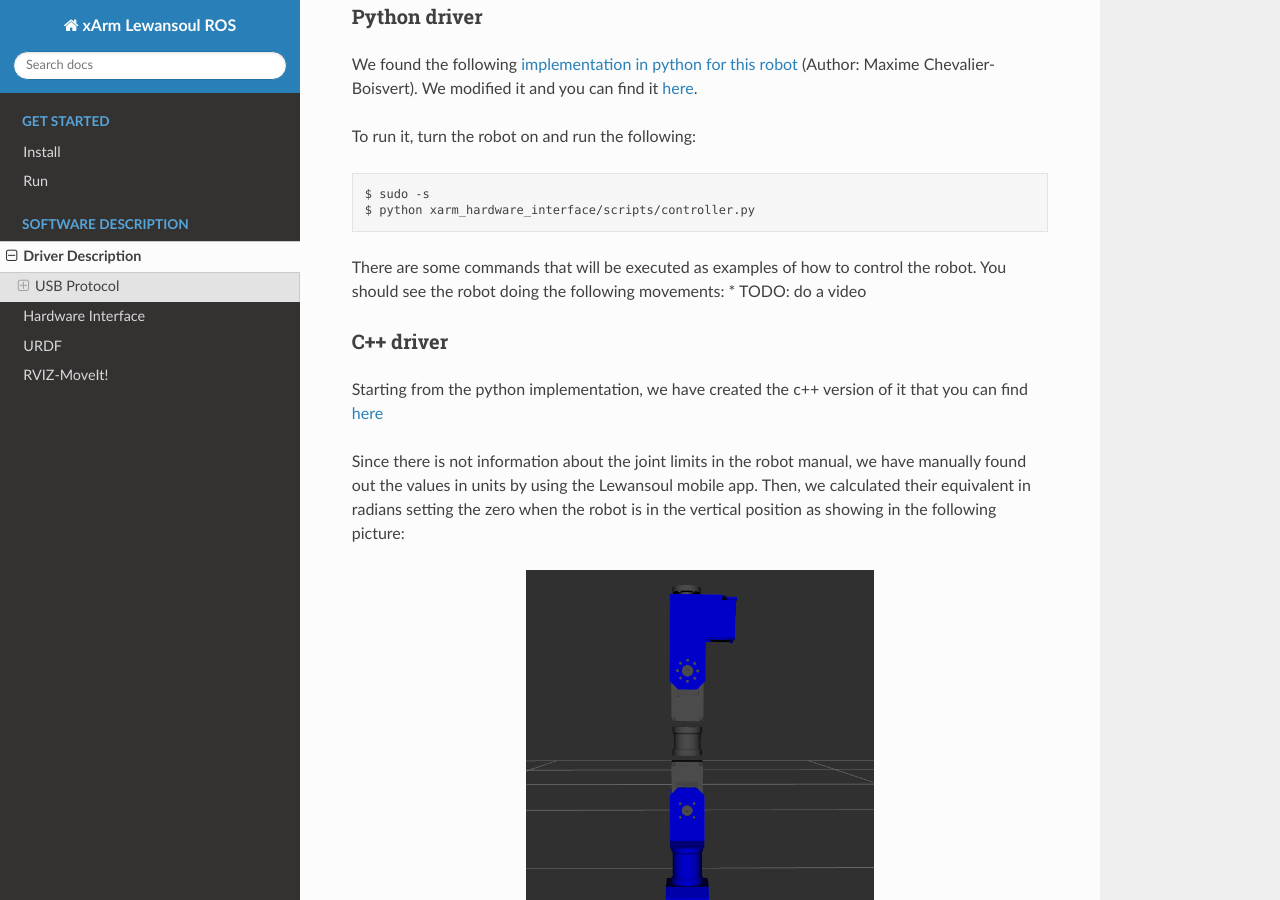
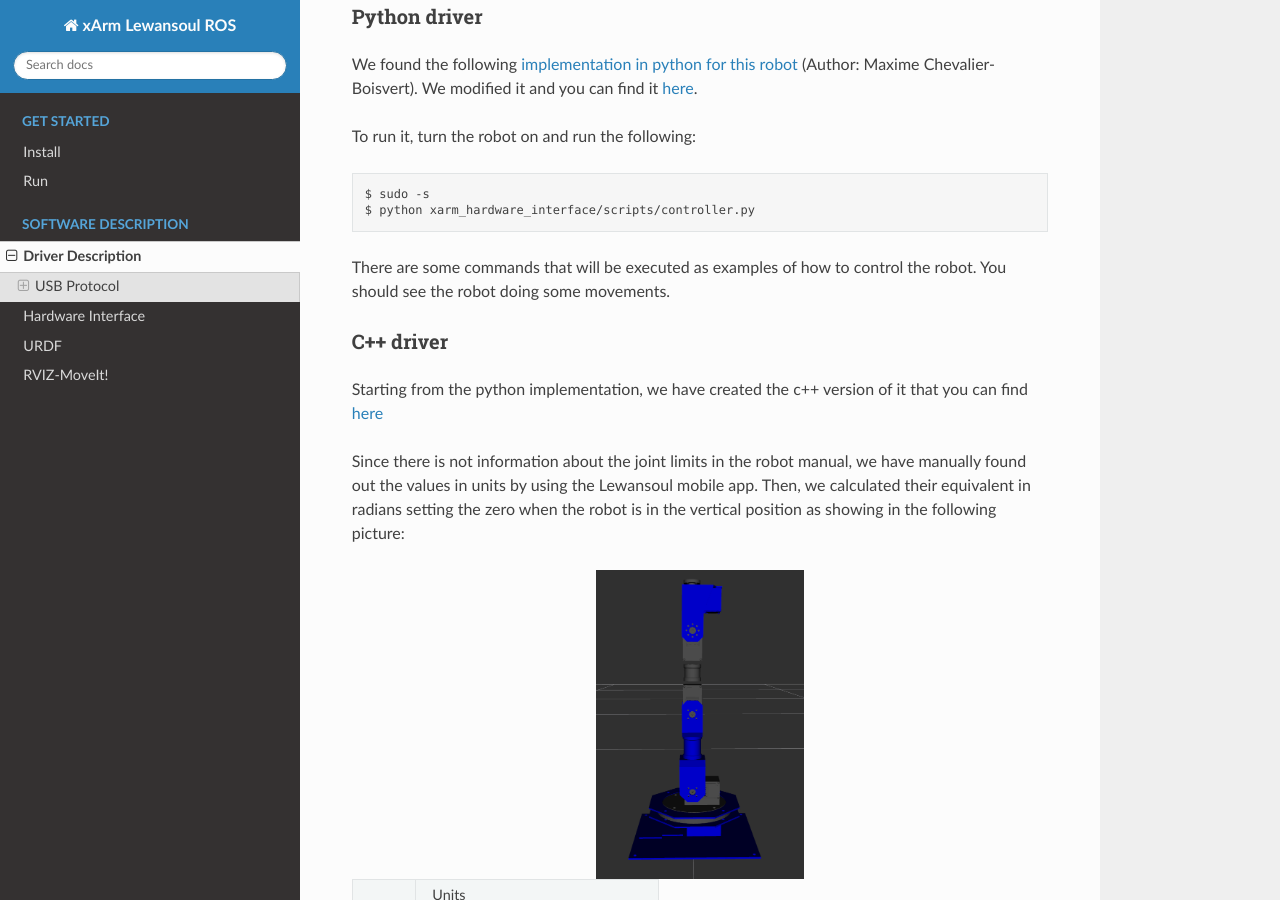
Before and after one commit to daira-ai/xArm_Lewansoul_ROS, a Sphinx documentation site: the page built from docs/user_guide/1_2_software_description.rst, in a window 1280 px wide and 900 px high, scrolled down 1136 px. Built offline with Sphinx 7.4.7 and the Read the Docs theme 2.0.0, drawn with Linux system fonts in a browser that asks for light colours.

Commit message:
Update 1_2_software_description.rst

```diff
--- a/docs/user_guide/1_2_software_description.rst
+++ b/docs/user_guide/1_2_software_description.rst
@@ -59,8 +59,7 @@ To run it, turn the robot on and run the following:
   sudo -s
   python xarm_hardware_interface/scripts/controller.py
 
-There are some commands that will be executed as examples of how to control the robot. You should see the robot doing the following movements:
-* TODO: do a video
+There are some commands that will be executed as examples of how to control the robot. You should see the robot doing some movements.
 
 C++ driver
 **********
@@ -69,7 +68,7 @@ Starting from the python implementation, we have created the c++ version of it t
 Since there is not information about the joint limits in the robot manual, we have manually found out the values in units by using the Lewansoul mobile app. Then, we calculated their equivalent in radians setting the zero when the robot is in the vertical position as showing in the following picture:
 
 .. figure:: ../img/xarm_zero.png
-   :width: 50%
+   :width: 30%
    :align: center
    :alt: Zero position
 
@@ -128,7 +127,7 @@ Running ``xarm.launch`` file will launch MoveIt! and RVIZ integration that will
    roslaunch xarm_launch xarm.launch
 
 .. figure:: ../img/xarm_RVIZ.png
-   :width: 50%
+   :width: 90%
    :align: center
    :alt: xArm in RVIZ Interface
 
```
